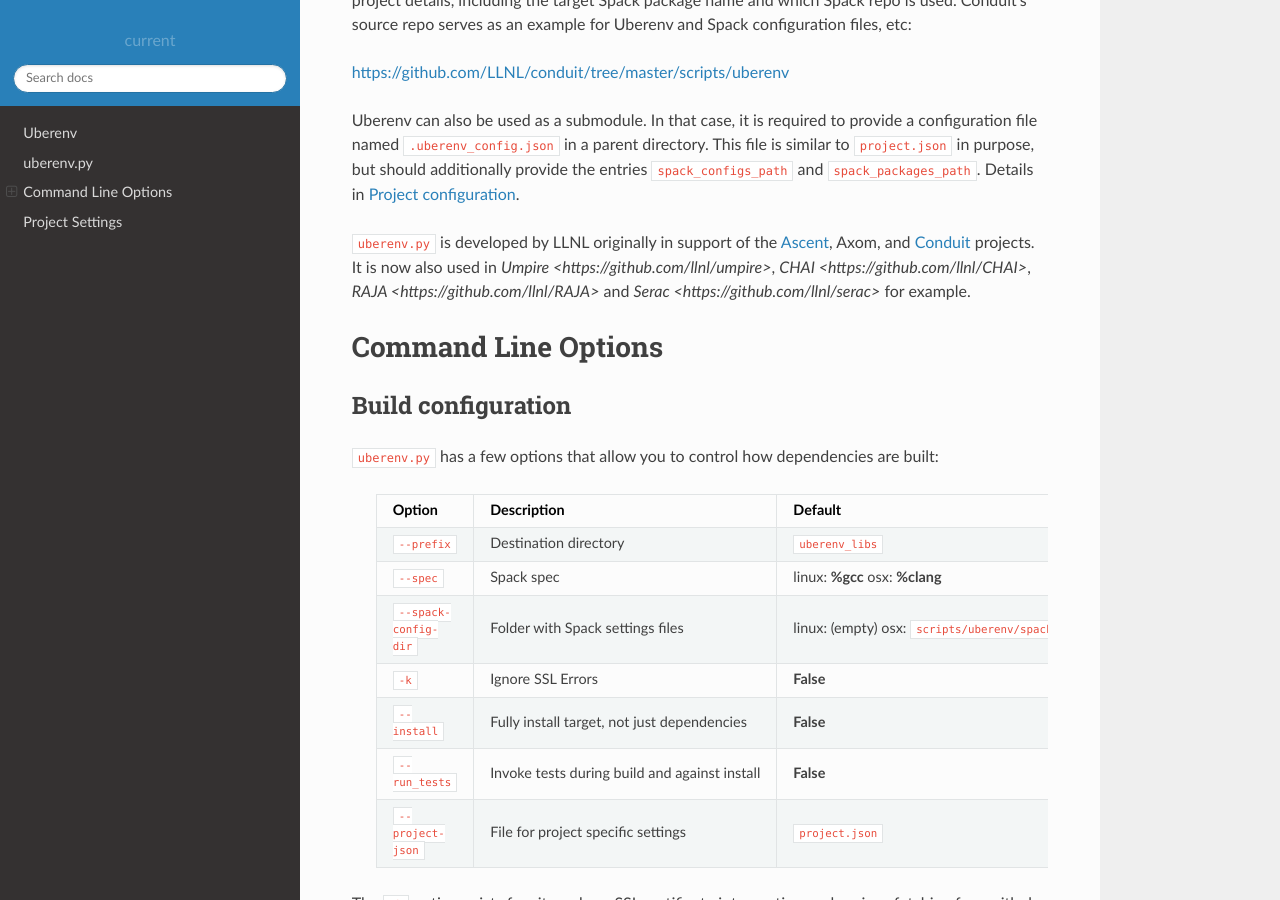
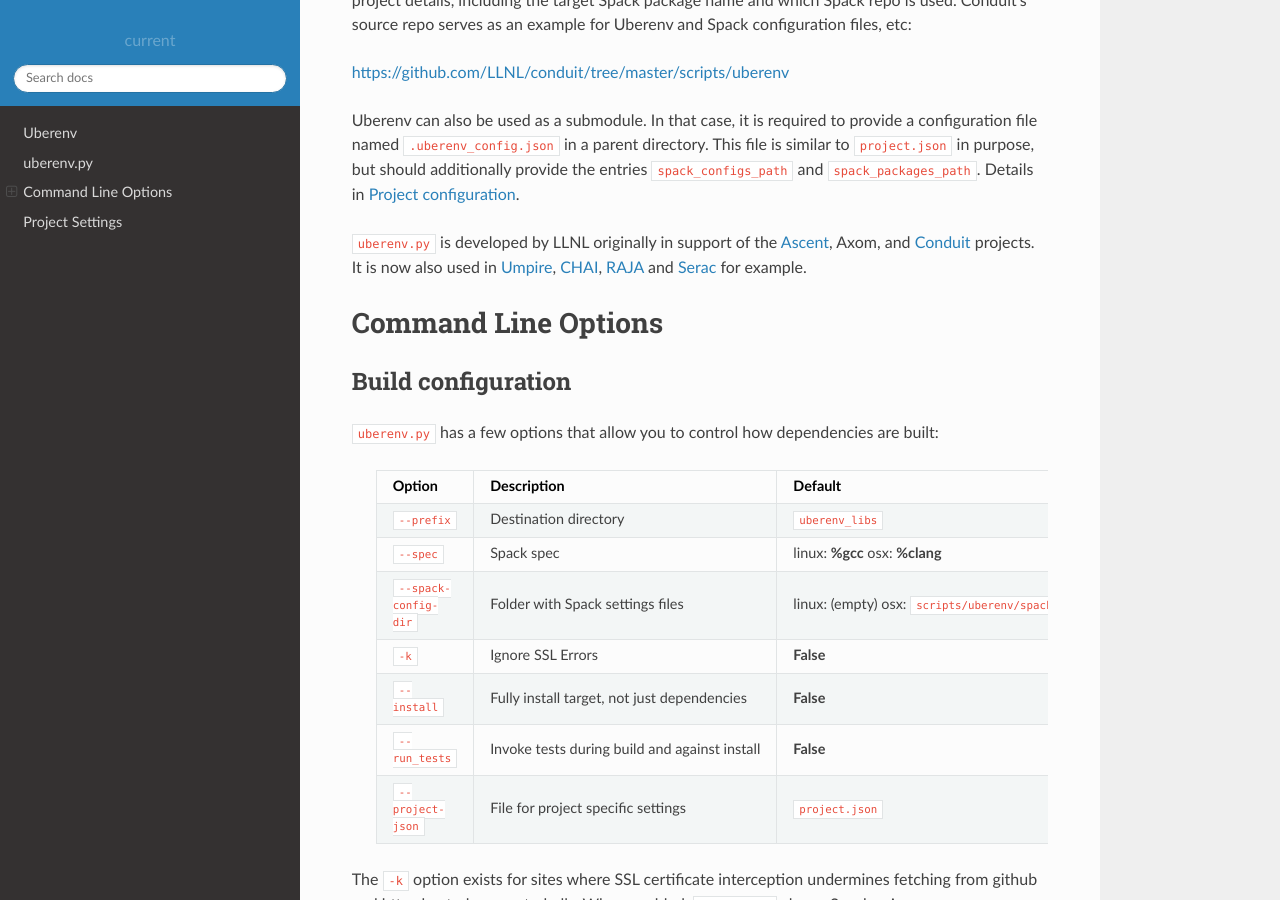
Before and after one commit to LLNL/uberenv, a Sphinx documentation site: the page built from docs/sphinx/index.rst, in a window 1280 px wide and 900 px high, scrolled down 669 px. Built offline with Sphinx 7.4.7 and the Read the Docs theme 2.0.0, drawn with Linux system fonts in a browser that asks for light colours.

Commit message:
Fix links

```diff
--- a/docs/sphinx/index.rst
+++ b/docs/sphinx/index.rst
@@ -68,7 +68,7 @@
 
 Uberenv can also be used as a submodule. In that case, it is required to provide a configuration file named ``.uberenv_config.json`` in a parent directory. This file is similar to ``project.json`` in purpose, but should additionally provide the entries ``spack_configs_path`` and ``spack_packages_path``. Details in :ref:`project_configuration`.
 
-``uberenv.py`` is developed by LLNL originally in support of the `Ascent <http://github.com/alpine-dav/ascent/>`_, Axom, and `Conduit <https://github.com/llnl/conduit>`_  projects. It is now also used in `Umpire <https://github.com/llnl/umpire>`, `CHAI <https://github.com/llnl/CHAI>`, `RAJA <https://github.com/llnl/RAJA>` and `Serac <https://github.com/llnl/serac>` for example.
+``uberenv.py`` is developed by LLNL originally in support of the `Ascent <http://github.com/alpine-dav/ascent/>`_, Axom, and `Conduit <https://github.com/llnl/conduit>`_  projects. It is now also used in `Umpire <https://github.com/llnl/umpire>`_, `CHAI <https://github.com/llnl/CHAI>`_, `RAJA <https://github.com/llnl/RAJA>`_ and `Serac <https://github.com/llnl/serac>`_ for example.
 
 
 Command Line Options
```
